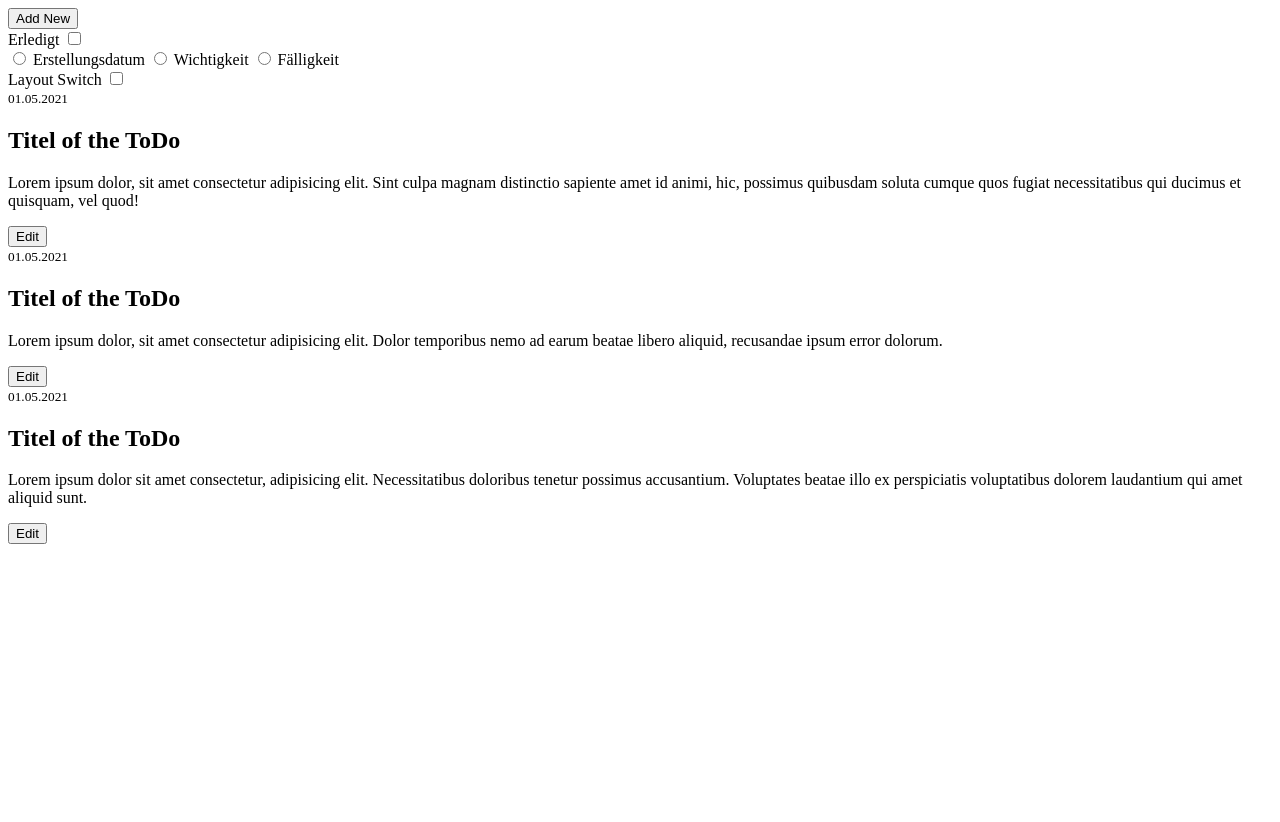
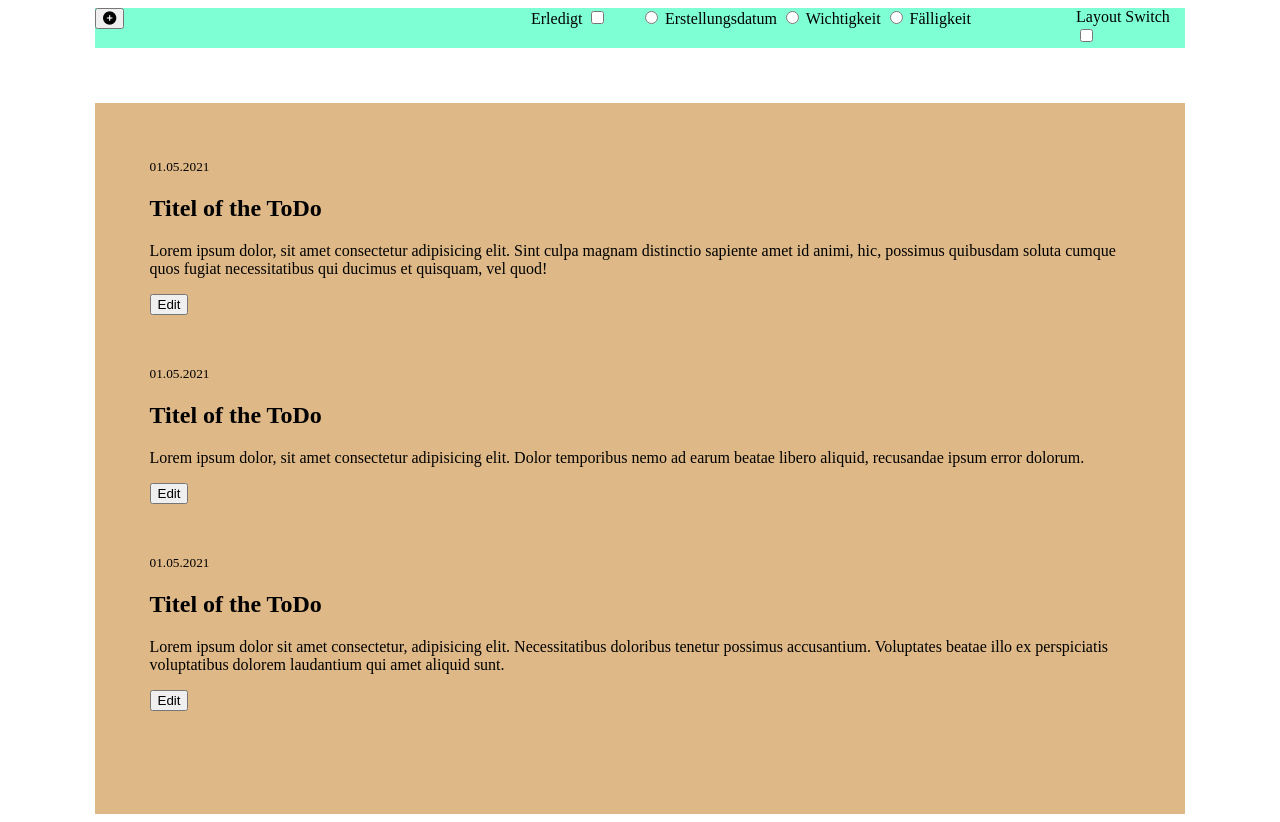
Before and after one commit to eoss-sh/casfee-project1, a website: page source/public/index.html in a window 1280 px wide. Before the commit the page ends 800 px from the top, so only its background shows below. Drawn offline with nearby package versions, Linux system fonts and the light colour scheme.

Commit message:
add css base and font awesome

```diff
--- a/source/public/index.html
+++ b/source/public/index.html
@@ -6,6 +6,7 @@
   <title>Note App</title>
   <script src="https://cdnjs.cloudflare.com/ajax/libs/handlebars.js/4.7.3/handlebars.min.js"
     integrity="sha256-/PJBs6QWvXijOFIX04kZpLb6ZtSQckdOIavLWKKOgXU=" crossorigin="anonymous" defer></script>
+  <script src="https://kit.fontawesome.com/1a87255f7d.js" crossorigin="anonymous"></script>
   <script src="scripts/index.js" type="module"></script>
 
   <link rel="stylesheet" href="styles/index.css">
@@ -16,7 +17,7 @@
 
     <section class="controls">
       <div class="add-new">
-        <button class="add-new">Add New</button>
+        <button class="add-new"><i class="fas fa-plus-circle"></i></button>
       </div>
       <div class="complete">
         <label for="completed">Erledigt</label>
--- a/source/public/scripts/index.js
+++ b/source/public/scripts/index.js
@@ -1 +1 @@
-console.log('Hello World');
+console.log('Hello World')
--- a/source/public/styles/index.css
+++ b/source/public/styles/index.css
@@ -1,3 +1,25 @@
 * {
     box-sizing: border-box;
 }
+
+.app {
+    max-width: 1090px;
+    margin: 0 auto;
+}
+
+.controls {
+    display: grid;
+    margin-bottom: 5%;
+    grid-template-rows: 40px;
+    grid-template-columns: 40% 10% 40% 10%;
+    background-color: aquamarine;
+}
+
+.todos {
+    background-color: burlywood;
+    padding: 5%;
+}
+
+.todo {
+    margin-bottom: 5%;
+}
```
